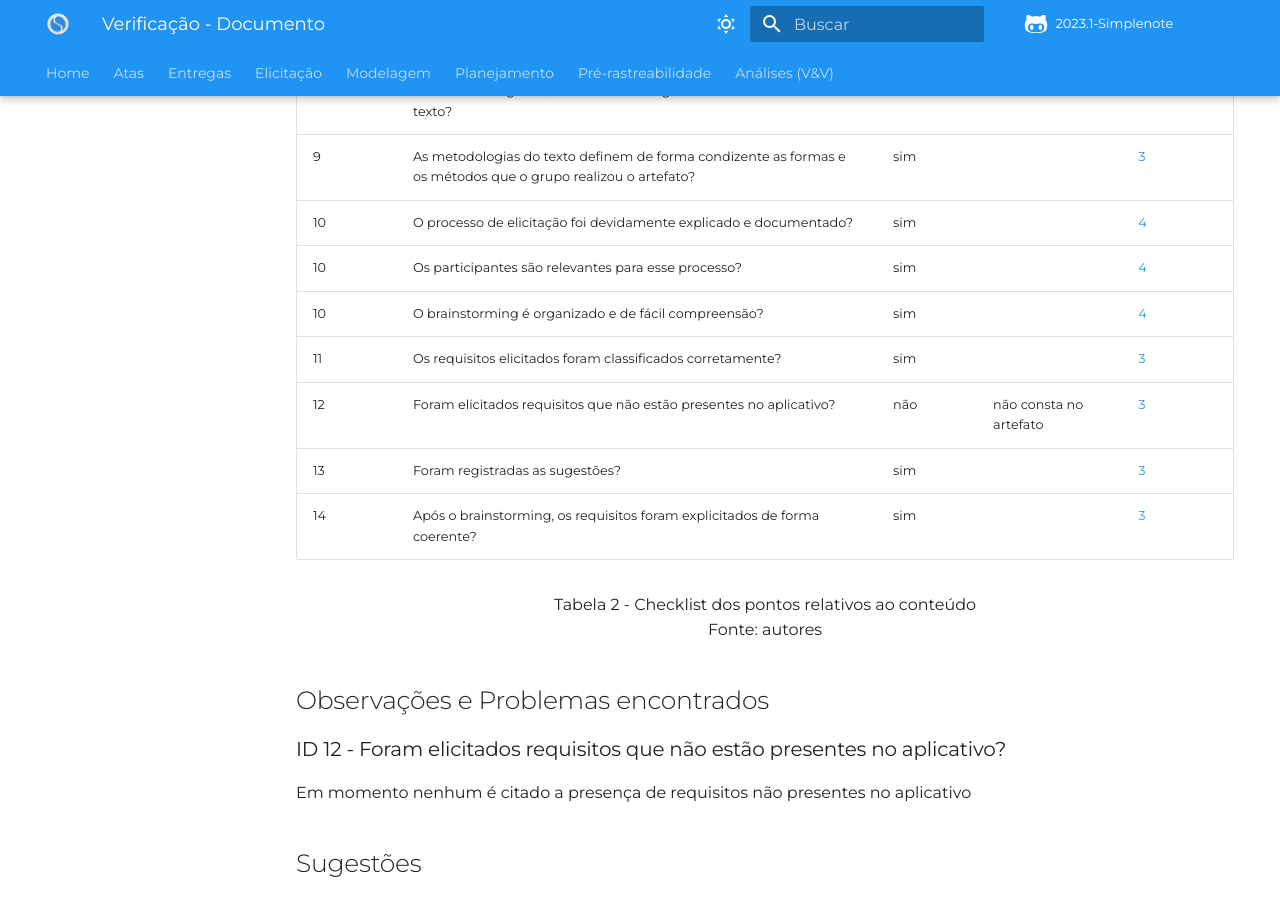
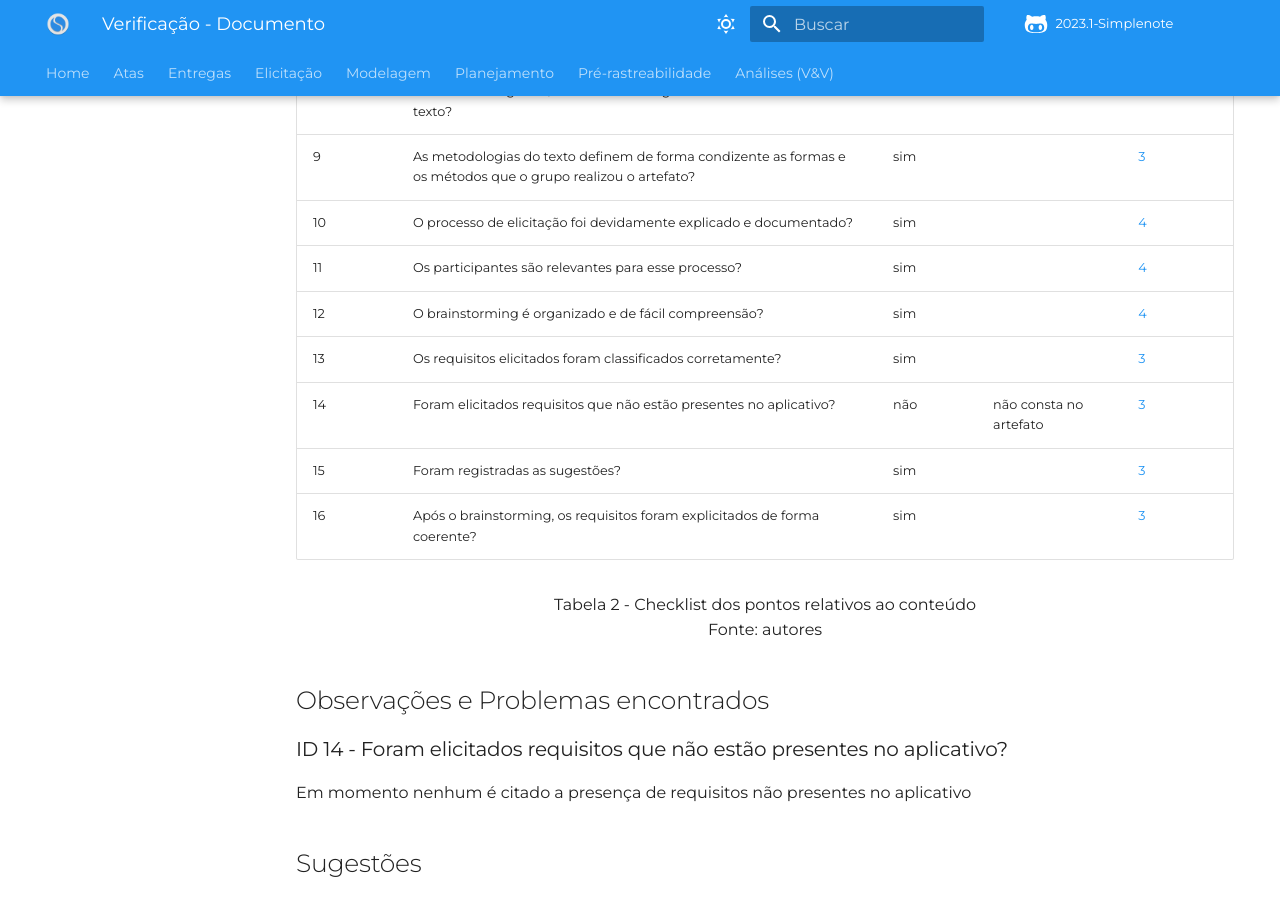
Before and after one commit to Requisitos-de-Software/2023.1-Simplenote, an MkDocs documentation site: the page built from docs/Analise-Grupo5/Elicitação/brainstorming.md, in a window 1280 px wide and 900 px high, scrolled down 1507 px. Built offline with MkDocs 1.6.1 and Material for MkDocs 9.7.7, drawn with Linux system fonts in a browser that asks for light colours; some web fonts are replaced; comment, search, counter and statistics services are not loaded.

Commit message:
Update brainstorming.md

```diff
--- a/docs/Analise-Grupo5/Elicitação/brainstorming.md
+++ b/docs/Analise-Grupo5/Elicitação/brainstorming.md
@@ -44,12 +44,12 @@ referenciado como "[4]".
 |  8  | Todas as bibliografias/referências bibliográficas são utilizadas no texto?                       |  sim	  |           | [3](#ancora1) |
 |  9  | As metodologias do texto definem de forma condizente as formas e os métodos que o grupo realizou o artefato?   |  sim	  |           | [3](#ancora1) |
 |  10  |O processo de elicitação foi devidamente explicado e documentado?                                             |  sim	  |              | [4](#ancora2) |
-|  10  |Os participantes são relevantes para esse processo?                                            |  sim	  |              | [4](#ancora2) |
-|  10  | O brainstorming é organizado e de fácil compreensão?                                             |  sim	  |              | [4](#ancora2) |
-|  11  | Os requisitos elicitados foram classificados corretamente?	                         |  sim	  |              | [3](#ancora1) |
-|  12  | Foram elicitados requisitos que não estão presentes no aplicativo?	                         |  não	  |   não consta no artefato        | [3](#ancora1) |
-|  13  | Foram registradas as sugestões?                         |  sim	  |              | [3](#ancora1) |
-|  14  | Após o brainstorming, os requisitos foram explicitados de forma coerente?                      |  sim	  |              | [3](#ancora1) |
+|  11  |Os participantes são relevantes para esse processo?                                            |  sim	  |              | [4](#ancora2) |
+|  12  | O brainstorming é organizado e de fácil compreensão?                                             |  sim	  |              | [4](#ancora2) |
+|  13  | Os requisitos elicitados foram classificados corretamente?	                         |  sim	  |              | [3](#ancora1) |
+|  14  | Foram elicitados requisitos que não estão presentes no aplicativo?	                         |  não	  |   não consta no artefato        | [3](#ancora1) |
+|  15  | Foram registradas as sugestões?                         |  sim	  |              | [3](#ancora1) |
+|  16  | Após o brainstorming, os requisitos foram explicitados de forma coerente?                      |  sim	  |              | [3](#ancora1) |
 
 
 
@@ -58,7 +58,7 @@ referenciado como "[4]".
 
 ## Observações e Problemas encontrados
 
-### ID 12 - Foram elicitados requisitos que não estão presentes no aplicativo?
+### ID 14 - Foram elicitados requisitos que não estão presentes no aplicativo?
 
 Em momento nenhum é citado a presença de requisitos não presentes no aplicativo
 
```
